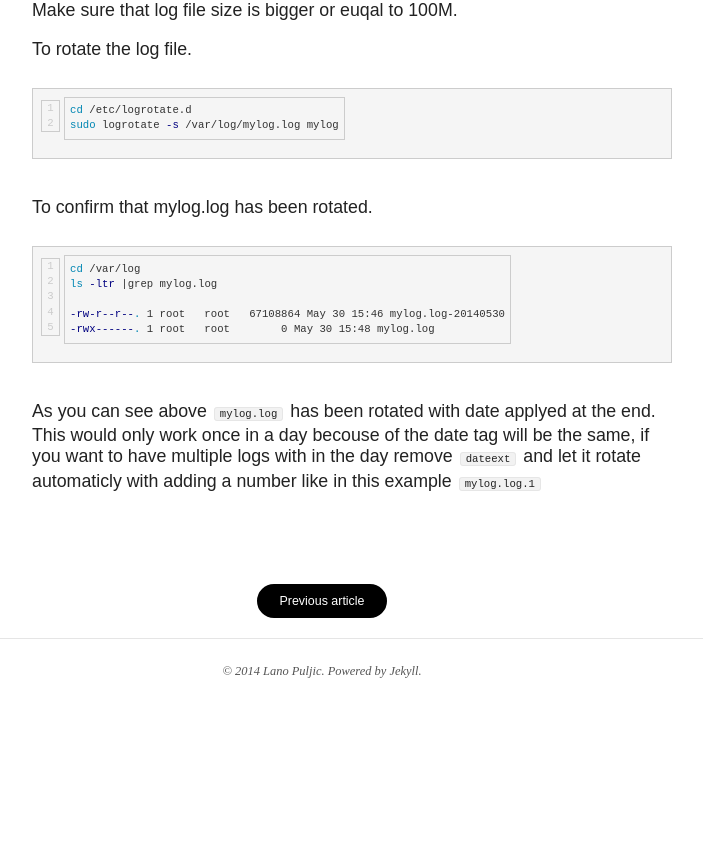
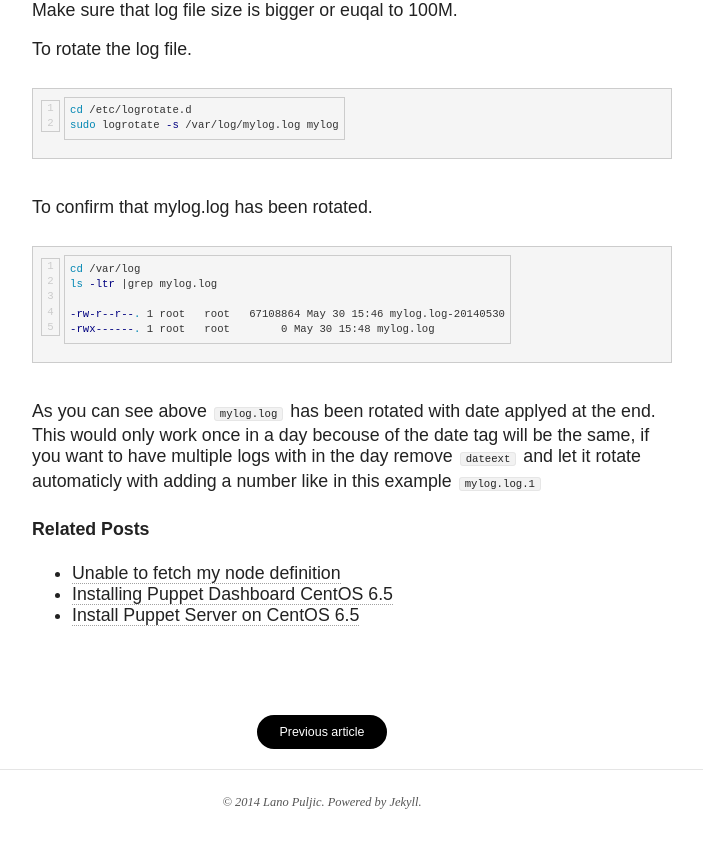
Before and after one commit to lanopuljic/myblog, a Jekyll site: the page built from _posts/2014-05-30-logrotate-utility.md, in a window 1280 px wide and 900 px high, scrolled down 2035 px. Shown: the top 848 px of the window, without its empty margins (318-1021 px from the left). Built offline with Jekyll 4.4.1, drawn with Linux system fonts in a browser that asks for light colours; nearby versions of some CDN libraries; comment, search, counter and statistics services are not loaded; before the commit the page ends 2804 px from its top, so only the background shows below that.

Commit message:
update logrotate utulity

````diff
--- a/_posts/2014-05-30-logrotate-utility.md
+++ b/_posts/2014-05-30-logrotate-utility.md
@@ -102,3 +102,10 @@ ls -ltr |grep mylog.log
 As you can see above ```mylog.log``` has been rotated with date applyed at the end.
 This would only work once in a day becouse of the date tag will be the same, if you want to have multiple logs with in the day remove
 ```dateext``` and let it rotate automaticly with adding a number like in this example ```mylog.log.1```
+
+<h4>Related Posts</h4>
+<ul>
+  {% for post in site.related_posts limit:5 %}
+  <li><a href="{{ post.url }}">{{ post.title }}</a></li>
+  {% endfor %}
+</ul>
````
